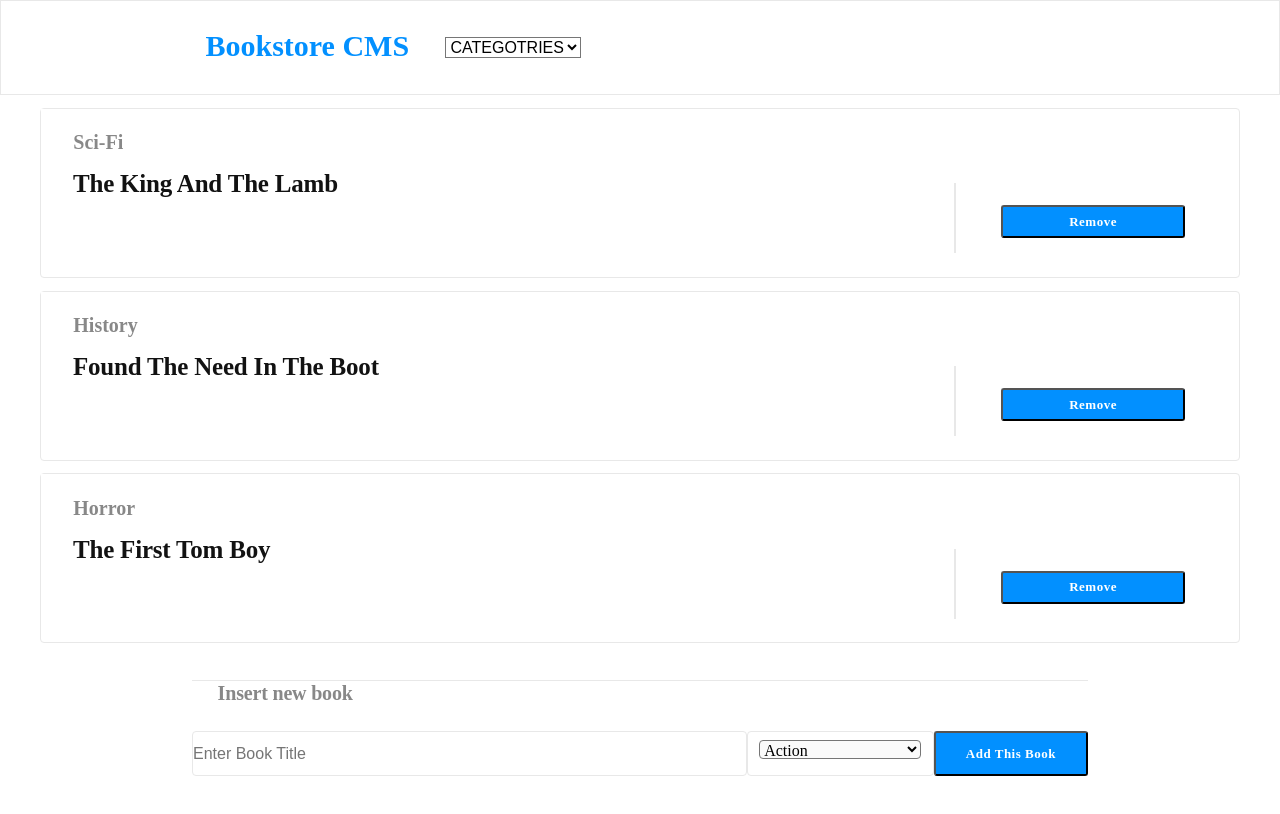
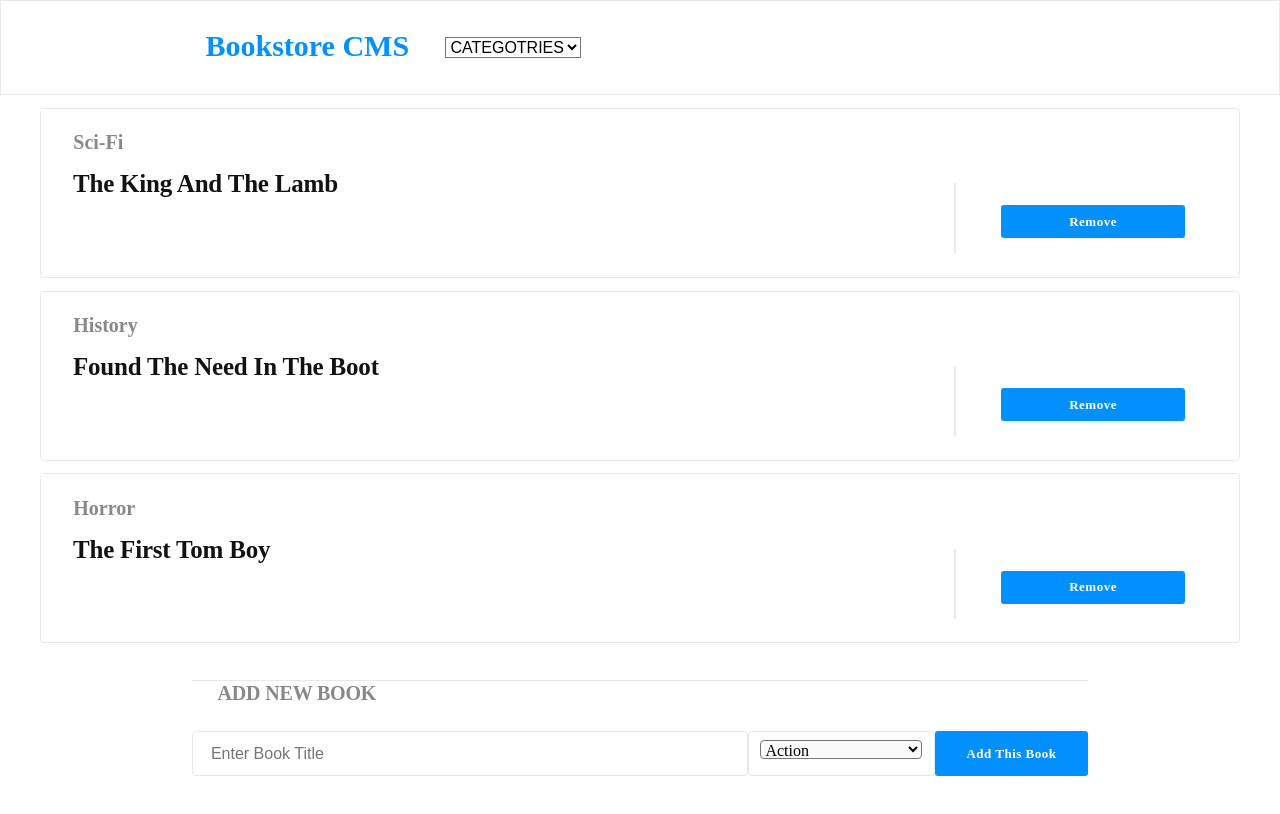
Before and after one commit to CornetS28/book-management, a React (Create React App) app: page / in a window 1280 px wide. Shown: the top 814 px of the page. Built offline with nearby package versions, Linux system fonts and the light colour scheme.

Commit message:
prevent form submit if empty / add padding in form

```diff
--- a/src/components/Book.js
+++ b/src/components/Book.js
@@ -61,6 +61,7 @@ const removeBtn = {
   fontStretch: 'normal',
   letterSpacing: '0.5px',
   fontSize: '13px',
+  border: 'none',
 };
 
 const Book = ({ book: { id, title, category }, dispatch }) => (
--- a/src/containers/BooksForm.js
+++ b/src/containers/BooksForm.js
@@ -25,6 +25,7 @@ const inputStyle = {
   borderRadius: '4px',
   border: 'solid 1px #e8e8e8',
   backgroundColor: '#ffffff',
+  paddingLeft: '2%',
 };
 
 const categorySelection = {
@@ -68,6 +69,7 @@ const bookBtnWrapper = {
   letterSpacing: '0.5px',
   textAlign: 'center',
   fontSize: '13px',
+  border: 'none',
 };
 const ChooseACategory = ({ value, handleChange }) => {
   const options = categories.map(cat => (
@@ -123,6 +125,9 @@ class BooksForm extends React.Component {
     } = this;
 
     event.preventDefault();
+    if (book.title === '') {
+      alert("Title field cannot be empty!")
+    } else {
       createBook(book);
       this.setState({
         book: {
@@ -130,6 +135,7 @@ class BooksForm extends React.Component {
           category: categories[0],
         },
       });
+    }
   }
 
   render() {
@@ -140,7 +146,7 @@ class BooksForm extends React.Component {
     return (
       <div>
         <span>
-          <h2 style={insertNewBook}>Insert new book</h2>
+          <h2 style={insertNewBook}>ADD NEW BOOK</h2>
         </span>
 
         <div style={formWrapper}>
@@ -149,7 +155,6 @@ class BooksForm extends React.Component {
             placeholder="Enter Book Title"
             type="text"
             name="title"
-            id="booo--title"
             minLength="4"
             value={title}
             onChange={this.handleChange}
@@ -165,8 +170,7 @@ class BooksForm extends React.Component {
 
           <button
             style={bookBtnWrapper}
-            type="button"
-            id="add-a-book"
+            type="submit"
             onClick={this.handleBookSubmit}
           >
             Add This Book
```
Lines whose indentation alone changed are shown as unchanged.
